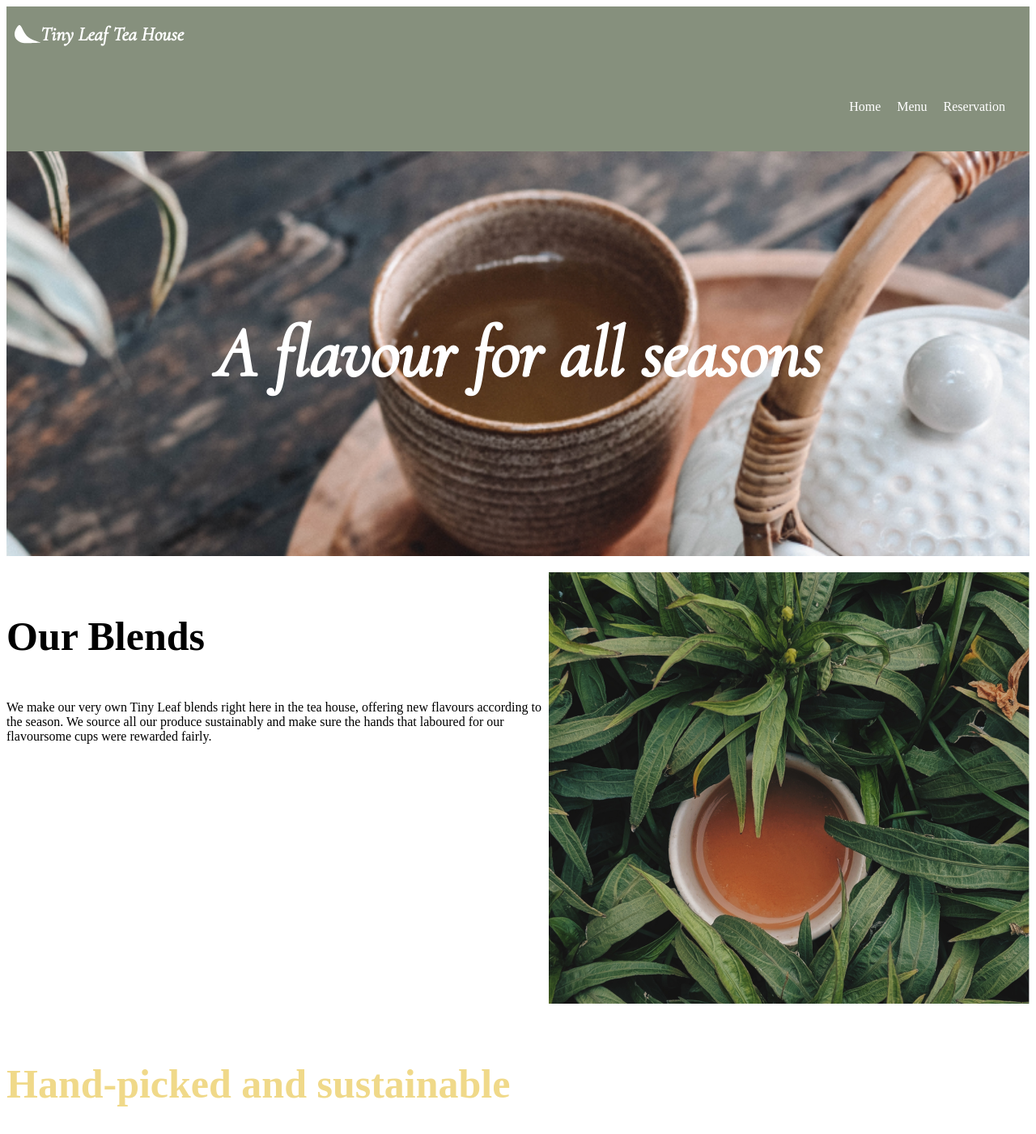
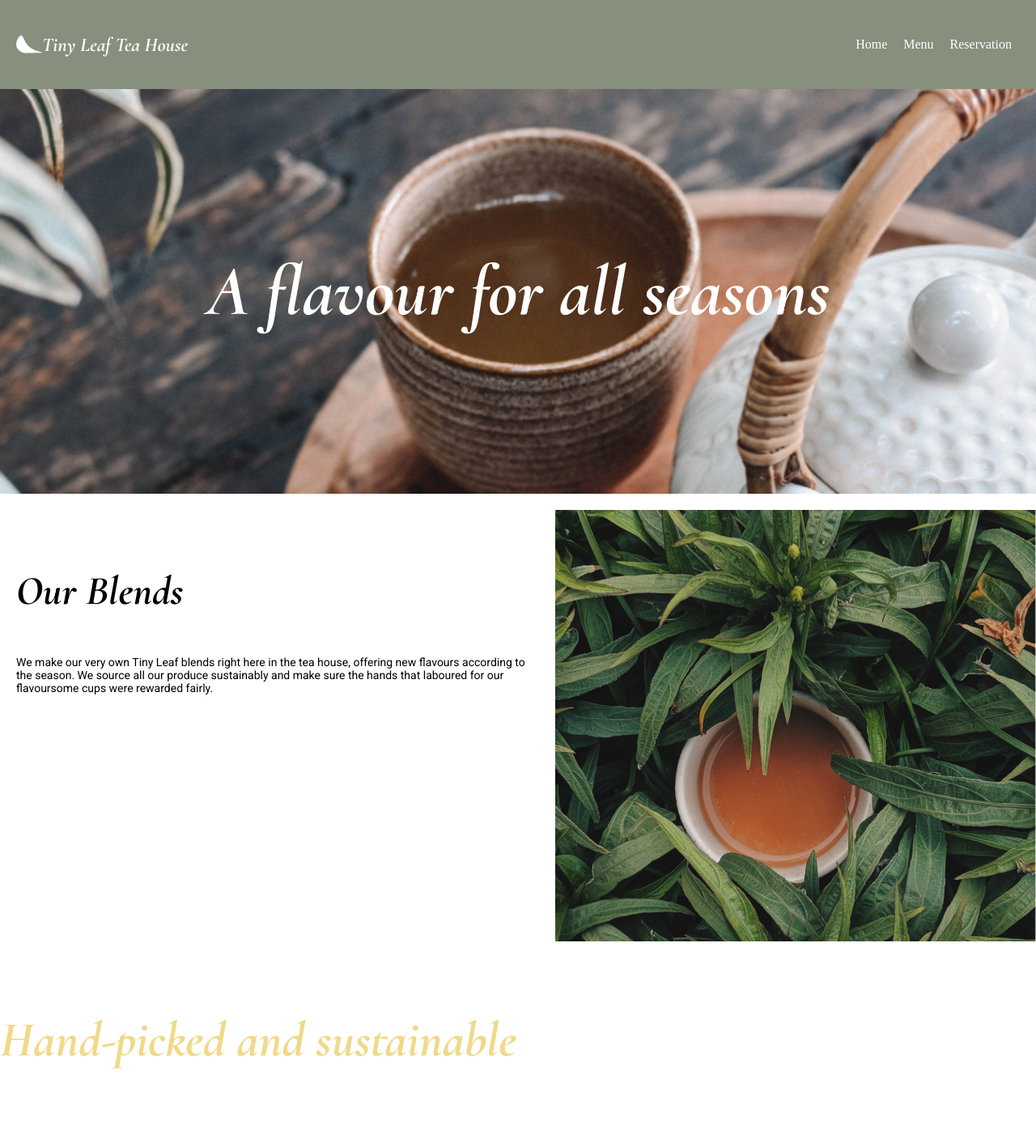
Before and after one commit to zkhing/tiny-leaf, a React (Create React App) app: page / in a window 1280 px wide. Shown: the top 1401 px of the page at 81% size. Built offline with nearby package versions, Linux system fonts and the light colour scheme.

Commit message:
Changes from header to navbar

```diff
--- a/src/App.jsx
+++ b/src/App.jsx
@@ -1,7 +1,7 @@
 import React from "react";
 import "./App.css";
 import "./styles/variables.css";
-import Header from "./components/Header/Header";
+import Navbar from "./components/Header/Navbar";
 import Footer from "./components/Footer/Footer";
 import {BrowserRouter as Router, Route, Routes} from 'react-router-dom';
 import Home from "./pages/Home";
@@ -9,12 +9,13 @@ import Menu from "./pages/Menu";
 import Reservation from "./pages/Reservation";
 
 
+
 function App() {
   return (
     <Router>
       <div className="App">
         <header>
-          <Header />
+          <Navbar />
         </header>
 
         <main>
--- a/src/components/Header/Header.jsx
+++ /dev/null
@@ -1,40 +0,0 @@
-import React from "react";
-import { Link } from "react-router-dom";
-import logo from '../../images/Ellipse 4.svg';
-
-function Header() {
-  return (
-    <div className="header-wrapper">
-
-      <section className="header-logo">
-        <img src={logo} alt="Logo" />
-        <h1>Tiny Leaf Tea House</h1>
-      </section>
-
-      <section className="navbar">
-        <nav>
-          <ul>
-            <li>
-              <Link className="nav-link" to="/">
-                Home
-              </Link>
-            </li>
-            <li>
-              <Link className="nav-link" to="/menu">
-                Menu
-              </Link>
-            </li>
-            <li>
-              <Link className="nav-link" to="/reservation">
-                Reservation
-              </Link>
-            </li>
-          </ul>
-        </nav>
-      </section>
-
-    </div>
-  );
-}
-
-export default Header;
--- /dev/null
+++ b/src/components/Header/Navbar.jsx
@@ -0,0 +1,38 @@
+import React from "react";
+import { NavLink } from "react-router-dom";
+import logo from '../../images/Ellipse 4.svg';
+
+function Navbar() {
+  return (
+    <nav className="navbar">
+      <div className="navbar-container">
+        <div className="logo">
+          <img src={logo} alt="Logo" />
+          <h1>Tiny Leaf Tea House</h1>
+        </div>
+
+        <div className="nav-elements">
+          <ul>
+            <li>
+              <NavLink className="nav-link" to="/">
+                Home
+              </NavLink>
+            </li>
+            <li>
+              <NavLink className="nav-link" to="/menu">
+                Menu
+              </NavLink>
+            </li>
+            <li>
+              <NavLink className="nav-link" to="/reservation">
+                Reservation
+              </NavLink>
+            </li>
+          </ul>
+        </div>
+      </div>
+    </nav>
+  );
+}
+
+export default Navbar;
--- a/src/components/Home/About/Ourblends.jsx
+++ b/src/components/Home/About/Ourblends.jsx
@@ -1,27 +1,27 @@
-import img1 from '../../../images/Home/Blend.png'
+import blends from '../../../images/Home/Blend.png'
 
 function Ourblends() {
   return (
     <>
       <div className="blend-container">
-        <section className="blend-info">
+        <div className="blend-info">
           <h3>Our Blends</h3>
-          <p className="blend-txt">
+          <p>
             We make our very own Tiny Leaf blends right here in the tea house,
             offering new flavours according to the season. We source all our
             produce sustainably and make sure the hands that laboured for our
             flavoursome cups were rewarded fairly.
           </p>
-        </section>
+        </div>
 
-        <section>
-          <img className="blend-img" src={img1} alt="Our blends" />
-        </section>
+        <div>
+          <img className="blend-img" src={blends} alt="Our blends" />
+        </div>
       </div>
 
-      <section>
+      <div>
         <h4 className="hand-picked-txt">Hand-picked and sustainable</h4>
-      </section>
+      </div>
     </>
   );
 }
--- a/src/index.css
+++ b/src/index.css
@@ -1,36 +1,41 @@
-@import url("https://fonts.googleapis.com/css2?family=Cormorant:ital@1&display=swap");
+@import url('https://fonts.googleapis.com/css2?family=Cormorant:ital,wght@1,700&display=swap');
 @import url("https://fonts.googleapis.com/css2?family=Roboto&display=swap");
 
+body {
+  margin: 0;
+  padding: 0;
+}
+
 h1 {
-  font-family: "Cormorant";
+  font-family: 'Cormorant', serif;
 }
 
 h3 {
+  font-family: 'Cormorant', serif;
   font-size: 50px;
 }
 
 p {
-  margin: 0;
-  --font-roboto: "Roboto", Arial, sans-serif;
+  font-family: 'Roboto', sans-serif;
+  font-size: 14px;
 }
 
 /* header section and nav bar start here  */
-.header-wrapper {
+.navbar-container {
   background-color: var(--colour-sage);
   color: var(--colour-white);
   display: flex;
-  flex-direction: column;
+  justify-content: space-between;
+  align-items: center;
 }
 
-.header-logo {
+.logo {
   display: flex;
-  padding-left: 10px;
+  padding-left: 20px;
 }
 
 ul {
   display: flex;
-  justify-content: flex-end;
-  flex-direction: row;
   list-style-type: none;
   padding: 20px;
 }
@@ -88,16 +93,18 @@ li:hover {
 .home-hero-title {
   color: var(--colour-white);
   font-size: 88px;
+  padding: 0px 50px;
 }
 
 /* about section starts here  */
-.blend-txt {
-  padding-bottom: 30px;
+.blend-info {
+  padding: 20px;
 }
 
 .hand-picked-txt {
   color: var(--colour-biscuit);
-  font-size: 50px;
+  font-family: 'Cormorant', serif;
+  font-size: 61px;
 }
 
 /* wise-leaf section starts here*/
```
